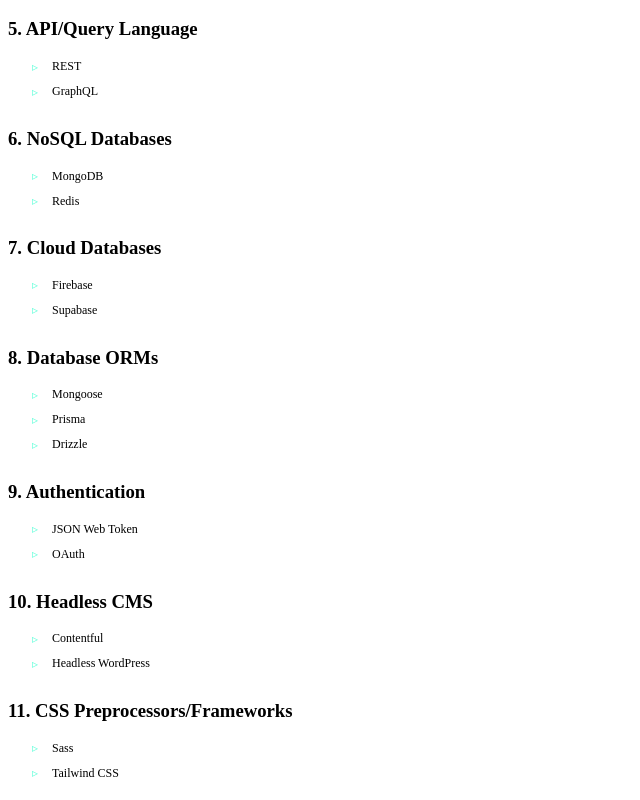
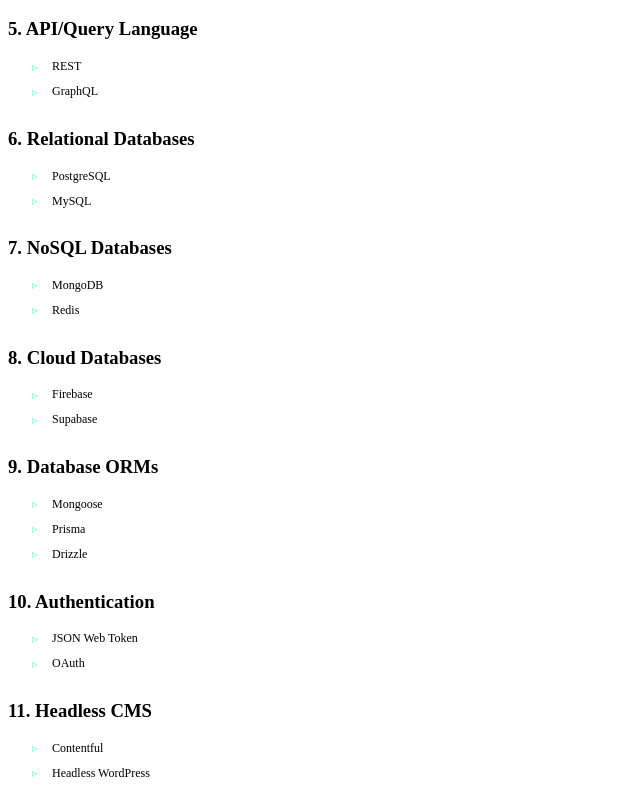
Before and after one commit to stephmunez/portfolio-website-v2, a Next.js app: page / in a window 1280 px wide. Shown: the part 1600-2400 px from the top of the page, without its empty margins (0-640 px from the left). Built offline with nearby package versions, Linux system fonts and the light colour scheme.

Commit message:
Update About.js

```diff
--- a/components/About/About.js
+++ b/components/About/About.js
@@ -26,7 +26,11 @@ const skills = {
     title: 'API/Query Language',
     items: ['REST', 'GraphQL'],
   },
-  databases: {
+  relationalDatabases: {
+    title: 'Relational Databases',
+    items: ['PostgreSQL', 'MySQL'],
+  },
+  nosqlDatabases: {
     title: 'NoSQL Databases',
     items: ['MongoDB', 'Redis'],
   },
```
